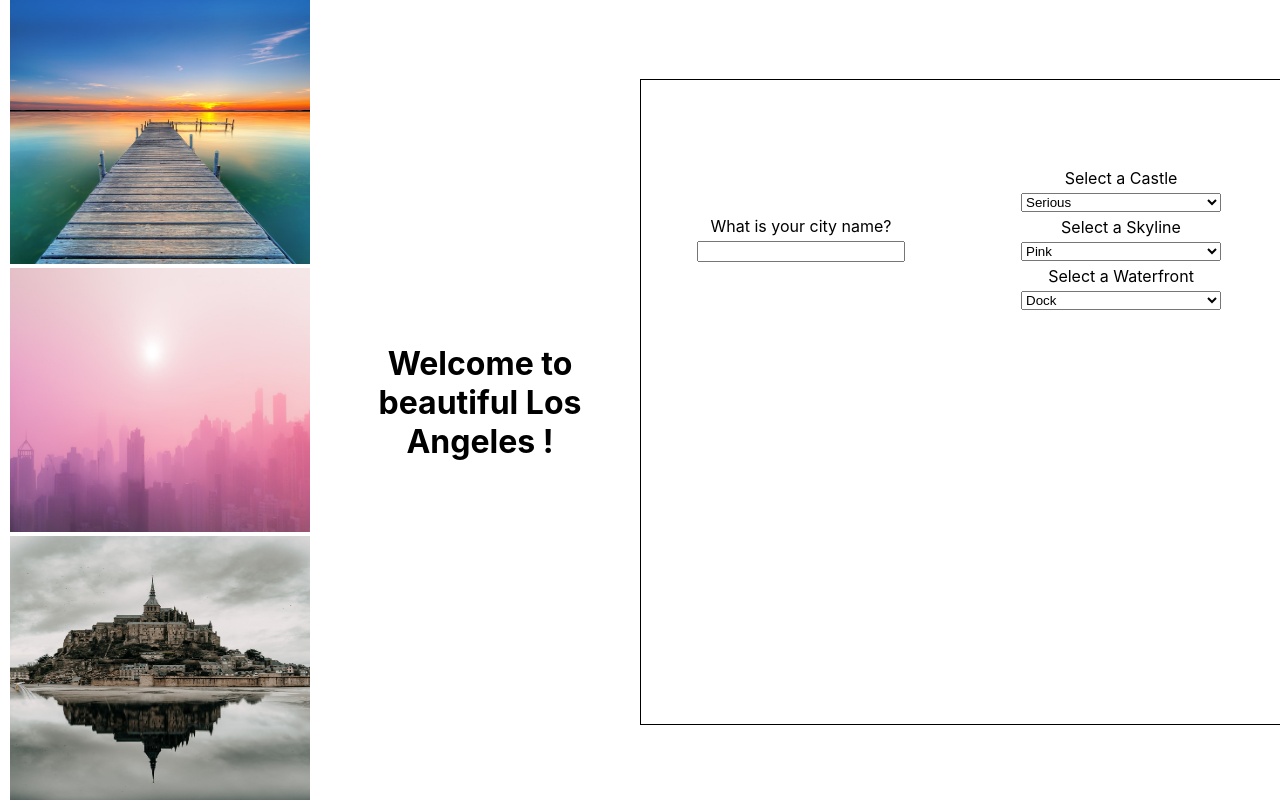
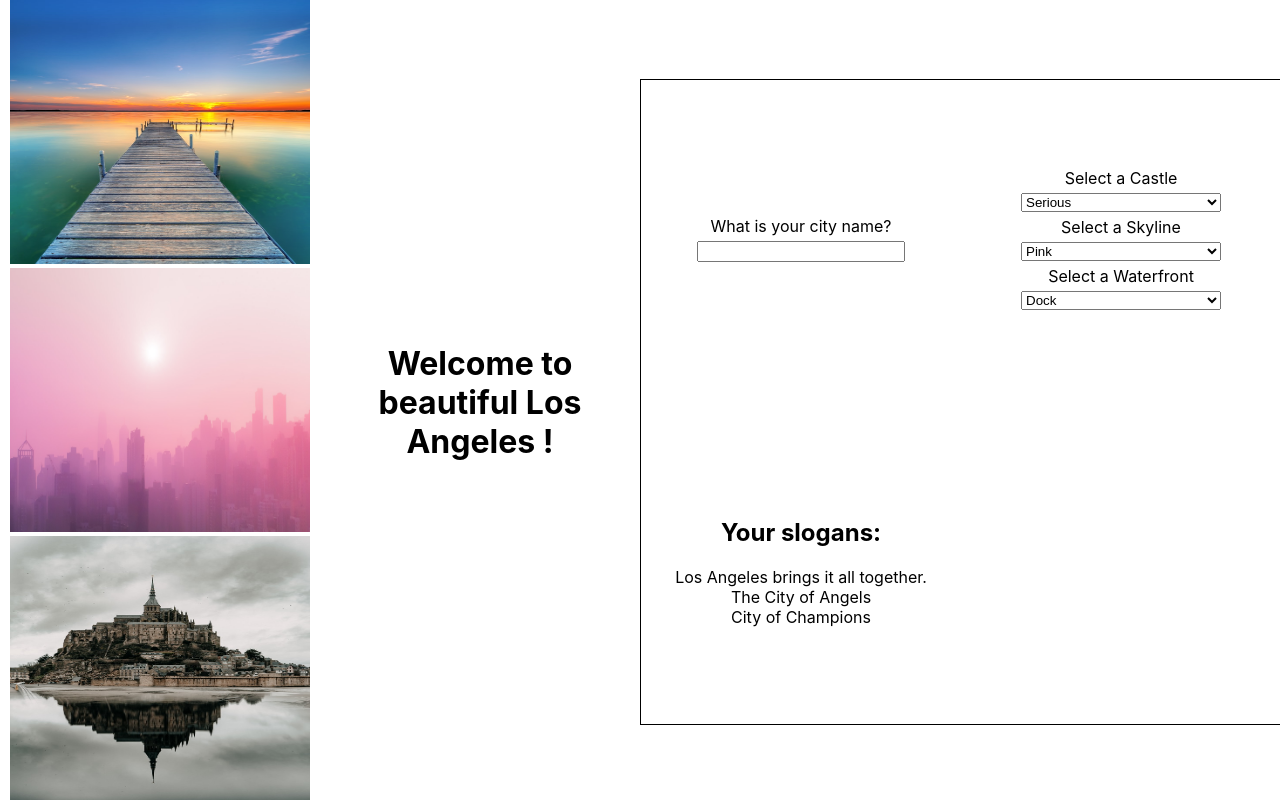
Before and after one commit to abrielcleaver/hb3-react-city-builder, a React (Create React App) app: page / in a window 1280 px wide. Built offline with nearby package versions, Linux system fonts and the light colour scheme.

Commit message:
Add SloganList component to App. slogans render on page properly

```diff
--- a/src/App.js
+++ b/src/App.js
@@ -17,7 +17,7 @@ function App() {
   // you'll need to track a city name, which starts as the city name of your choice.
   const [cityName, setCityName] = useState('Los Angeles');
   // finally, you'll need an array of slogans, which could start out as ['The City of Excellence'] for example
-  const [citySlogan, setCitySlogan] = useState(['The City of Angels']);
+  const [slogan, setSlogan] = useState(['Los Angeles brings it all together.', 'The City of Angels', 'City of Champions']);
 
   return (
     <div className="App">
@@ -46,7 +46,7 @@ function App() {
         {/* here, the SloganForm component takes in the setSlogans state handler function and the slogans array that live in state */}
         {/* <SloganForm /> */}
         {/* here, the SloganList component takes the array of slogans that lives in state */}
-        {/* <SloganList /> */}
+        <SloganList slogan={slogan} />
 
       </div>
     </div>
--- a/src/Slogan.js
+++ b/src/Slogan.js
@@ -1,9 +1,10 @@
 import React from 'react';
 
-export default function Slogan(props) {
+export default function Slogan({ slogan }) {
   return (
     <div className='slogan'>
       {/* this component takes in a slogan as a prop. Render it out here however you like */}
+      {slogan}
     </div>
   );
 }
--- a/src/SloganList.js
+++ b/src/SloganList.js
@@ -1,4 +1,5 @@
 import React from 'react';
+import Slogan from './Slogan';
 
 export default function SloganList(props) {
   return (
@@ -6,6 +7,10 @@ export default function SloganList(props) {
       <h2>Your slogans:</h2>
       {/* This kind of component should be familiar by now. It takes in (as props) an array of slogans */}
       {/* Then map over those slogans and for each slogan, render a Slogan component. Supply a key and a slogan as props to each Slogan component */}
+      {props.slogan.map((slogan, i) =>
+        <Slogan key={`${slogan}-${i}`} slogan={slogan} />
+      )}
+
     </section>
   );
 }
```
